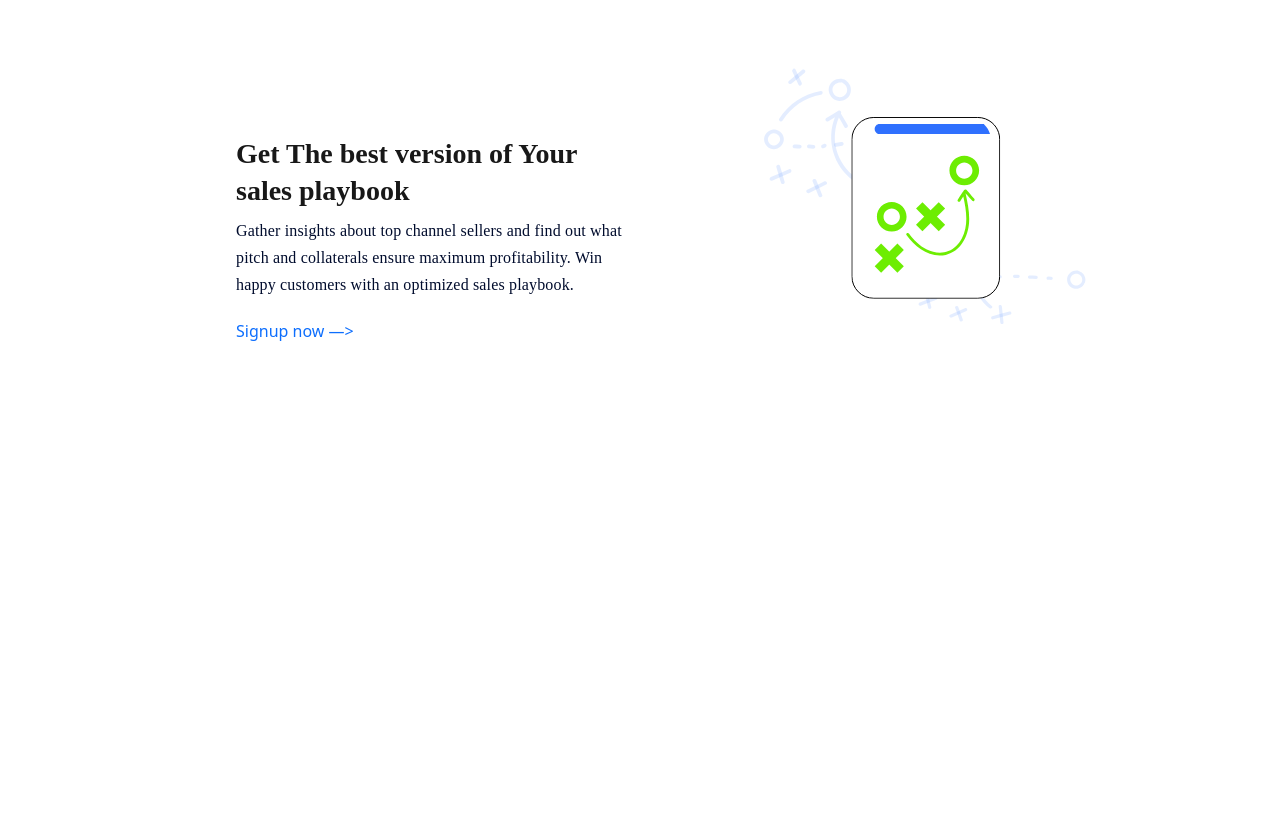
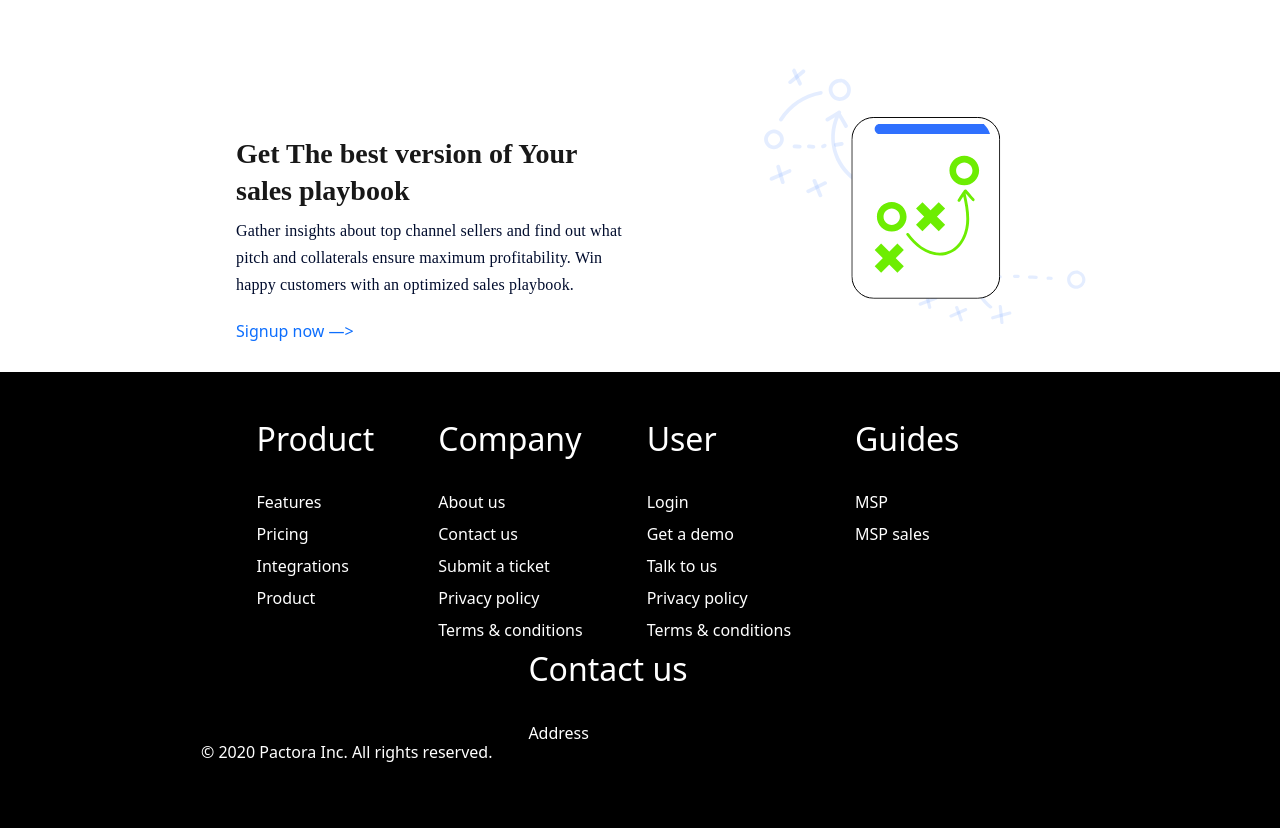
Before and after one commit to Nichu055/Zomentum, a plain HTML site: page index.html in a window 1280 px wide. Shown: the part 2600-3428 px from the top of the page. Before the commit the page ends 2972 px from the top, so only its background shows below. Drawn offline with Linux system fonts and the light colour scheme.

Commit message:
added_footer

```diff
--- a/index.html
+++ b/index.html
@@ -163,6 +163,48 @@
   </div>
 </div>
 
+<footer>
+  <div class="footer-container">
+    <div class="footer">
+        <div class="footer-heading foot1">
+            <h2>Product</h2>
+            <a href="#">Features</a>
+            <a href="#">Pricing</a>
+            <a href="#">Integrations</a>
+            <a href="#">Product</a>
+        </div>
 
+        <div class="footer-heading foot2">
+            <h2>Company</h2>
+            <a href="#">About us</a>
+            <a href="#">Contact us</a>
+            <a href="#">Submit a ticket</a>
+            <a href="#">Privacy policy</a>
+            <a href="#">Terms & conditions</a>
+        </div>
+
+        <div class="footer-heading foot3">
+            <h2>User</h2>
+            <a href="#">Login</a>
+            <a href="#">Get a demo</a>
+            <a href="#">Talk to us</a>
+            <a href="#">Privacy policy</a>
+            <a href="#">Terms & conditions</a>
+        </div>
+
+        <div class="footer-heading foot4">
+            <h2>Guides</h2>
+            <a href="#">MSP</a>
+            <a href="#">MSP sales</a>
+        </div>
+
+        <div class="footer-heading foot4">
+            <h2>Contact us</h2>
+            <a href="#">Address</a>
+        </div>
+    </div>
+    <p>© 2020 Pactora Inc. All rights reserved.</p>
+  </div>
+</footer>
 </body>
 </html>
```
Also changed, not shown: footer2.html (+2 -0 lines).
